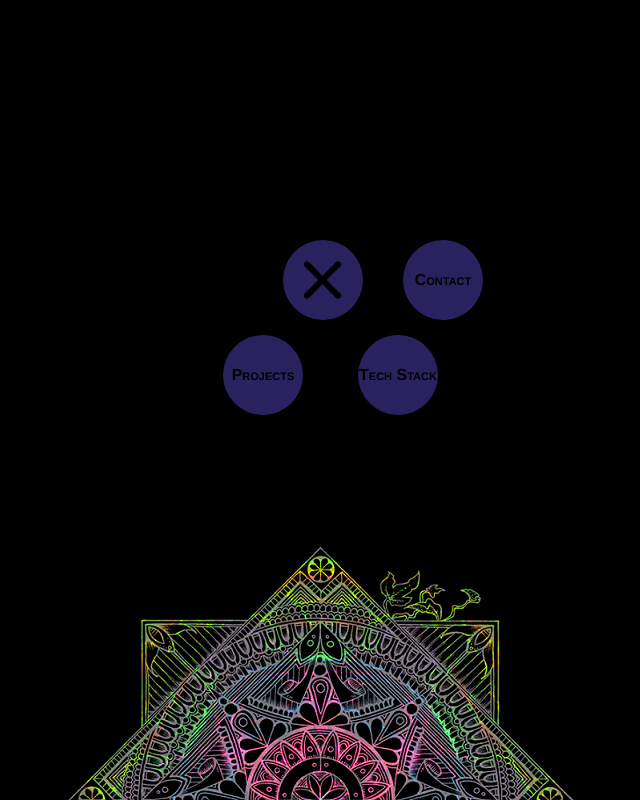
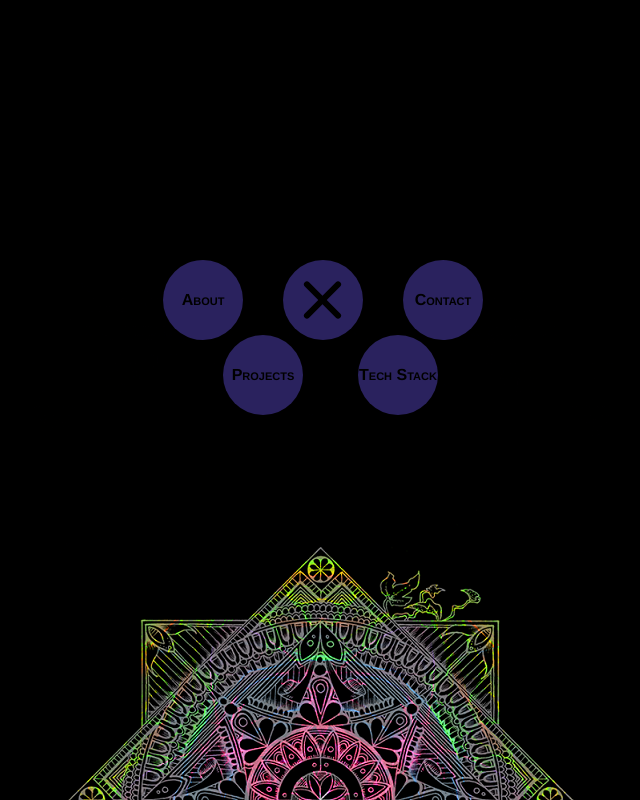
Before and after one commit to annakatarina1994/AnimationPractice, a plain HTML site: page index.html in a window 1280 px wide. Both pictures are taken after a click on the element 640 px from the left and 280 px from the top of the page. Shown: the whole page, without its empty margins (317-957 px from the left). Drawn offline with Linux system fonts and the light colour scheme.

Commit message:
about me button created and animated

```diff
--- a/index.html
+++ b/index.html
@@ -29,9 +29,9 @@
       Projects
     </div>
 
-    <!-- <div class="aboutMe">
+    <div class="aboutMe">
       About
-    </div> -->
+    </div>
   </div>
 
   <script src="main.js"></script>
--- a/main.js
+++ b/main.js
@@ -19,8 +19,8 @@ menuBtn.addEventListener('click', ()=>{
     projectsBtn.classList.remove('close');
     projectsBtn.classList.add('open');
 
-    // aboutBtn.classList.remove('close');
-    // aboutBtn.classList.add('open');
+    aboutBtn.classList.remove('close');
+    aboutBtn.classList.add('open');
 
     menuOpen = true;
   } else {
@@ -35,8 +35,8 @@ menuBtn.addEventListener('click', ()=>{
     projectsBtn.classList.remove('open');
     projectsBtn.classList.add('close');
 
-    // aboutBtn.classList.remove('open');
-    // aboutBtn.classList.add('close');
+    aboutBtn.classList.remove('open');
+    aboutBtn.classList.add('close');
 
     menuOpen = false;
   }
--- a/styles/style.scss
+++ b/styles/style.scss
@@ -1,4 +1,4 @@
-$navPosition : -160px;
+$navPosition : -140px;
 
 *{
   margin: 0;
@@ -201,3 +201,43 @@ body{
   from {top: -65px; left:-100px;}
   to {top: $navPosition; left: -40px}
 }
+
+.aboutMe{
+  width: 80px;
+  height: 80px;
+  background:rgb(42, 34, 94);
+  border-radius: 50%;
+  font-family: 'Franklin Gothic Medium', 'Arial Narrow', Arial, sans-serif;
+  font-variant: small-caps;
+  font-weight: bolder;
+  color: black;
+  display: flex;
+  justify-content: center;
+  align-items: center;
+  position: absolute;
+  top: $navPosition;
+  z-index: 0;
+}
+
+.aboutMe.open{
+  animation-name: aboutMeOpen;
+  animation-duration: 1.2s;
+  animation-fill-mode: forwards;
+  animation-delay: .9s;
+}
+
+.aboutMe.close{
+  animation-name: aboutMeClose;
+  animation-duration: 1s;
+  animation-fill-mode: forwards;
+}
+
+@keyframes aboutMeOpen{
+  from {top: $navPosition; left: -40px}
+  to {top: $navPosition; left:-160px;}
+}
+
+@keyframes aboutMeClose{
+  from {top: $navPosition; left:-160px;}
+  to {top: $navPosition; left: -40px}
+}
```
Also changed, not shown: styles/style.css, 1 other file.
